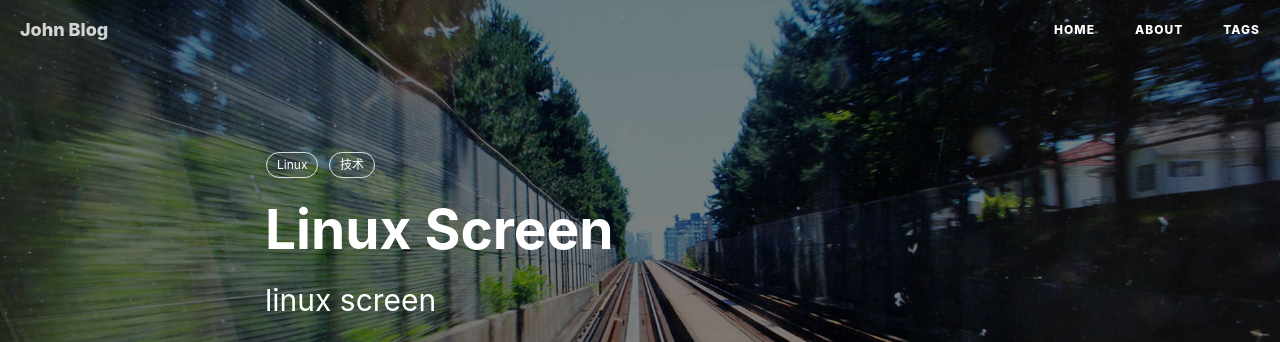
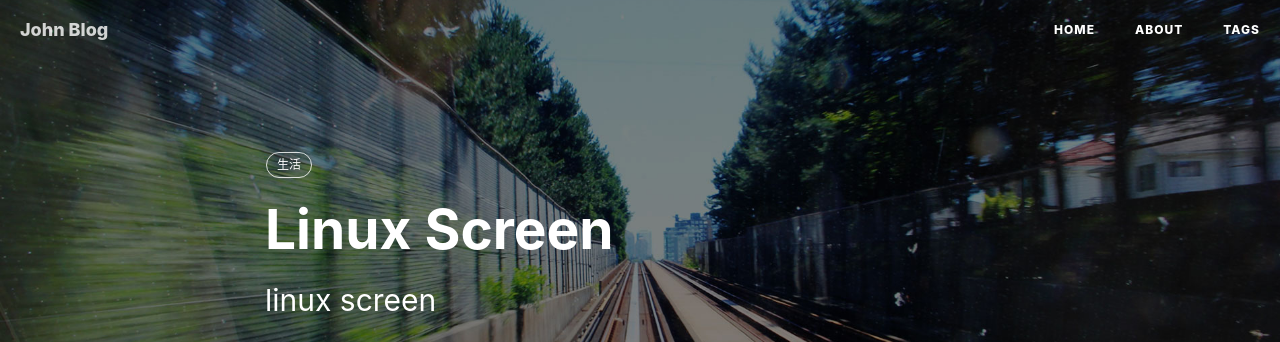
Before and after one commit to shiyang2722/shiyang2722.github.io, a Jekyll site: the page built from _posts/2016-07-07-Screen.markdown, in a window 1280 px wide and 1400 px high. Shown: the top 342 px of the window. Built offline with Jekyll 4.4.1, drawn with Linux system fonts in a browser that asks for light colours; nearby versions of some CDN libraries; comment, search, counter and statistics services are not loaded.

Commit message:
Update 2016-07-07-Screen.markdown

```diff
--- a/_posts/2016-07-07-Screen.markdown
+++ b/_posts/2016-07-07-Screen.markdown
@@ -6,8 +6,7 @@ date:       2017-07-07 12:00:00
 header-img: "img/post-bg-2015.jpg"
 catalog: true
 tags:
-    - Linux
-    - 技术
+    - 生活
 ---
 
 # Linux Screen 命令整理
```
